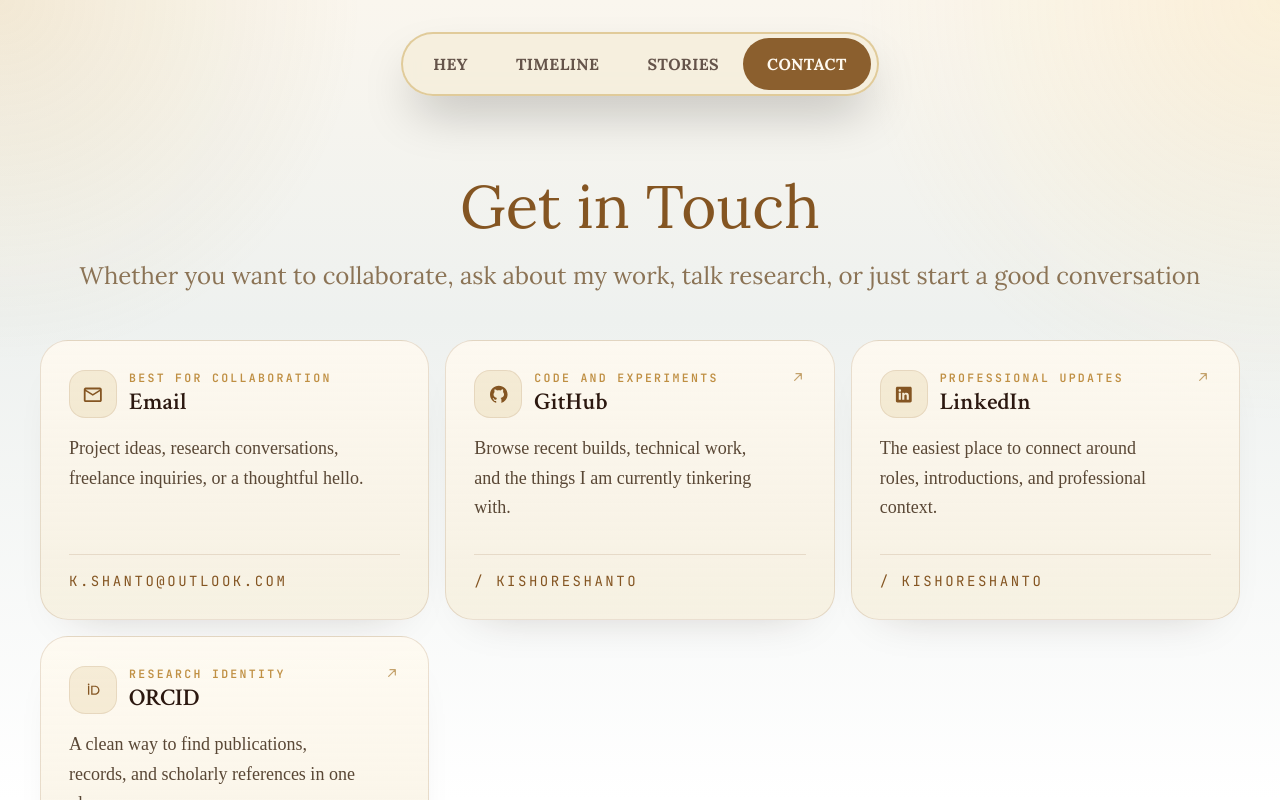
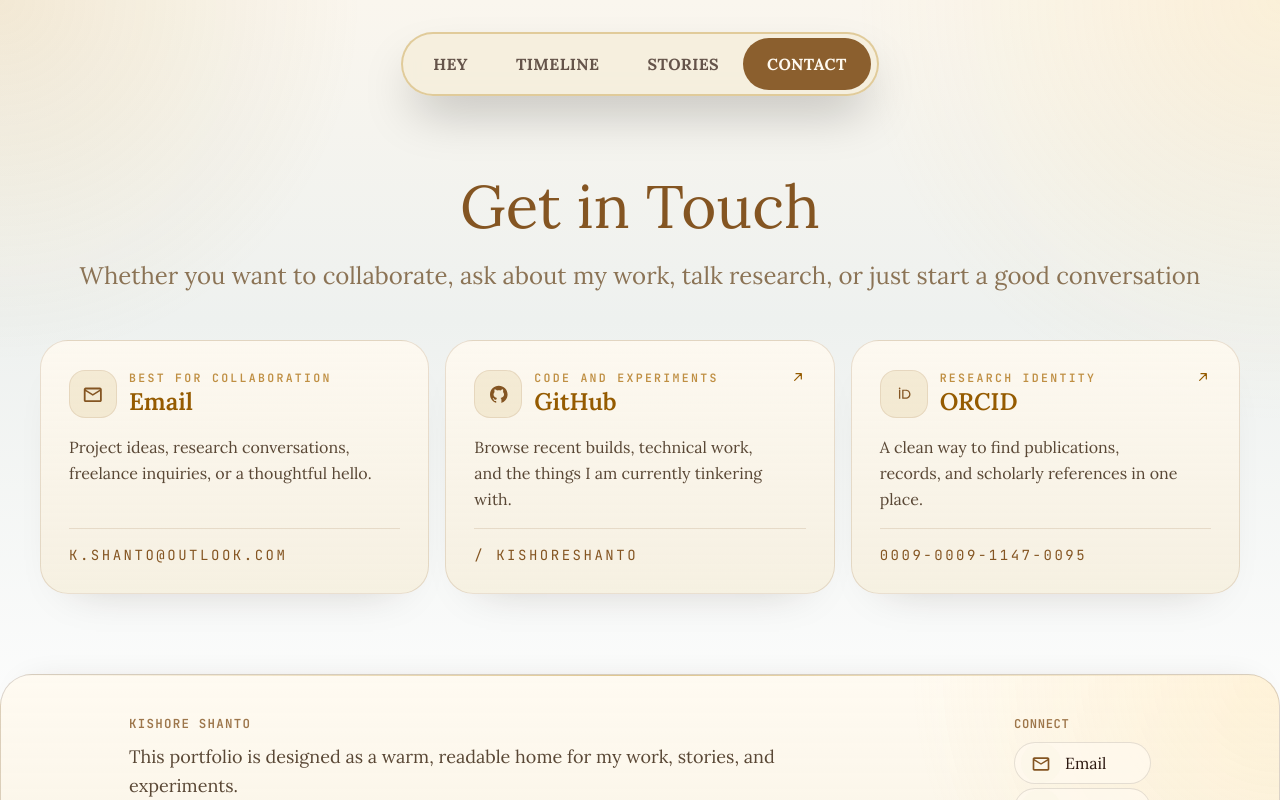
Before and after one commit to kishoreshanto/kishoreshanto, a SvelteKit app: page /contact in a window 1280 px wide. Shown: the top 800 px of the page. Built offline with nearby package versions, Linux system fonts and the light colour scheme.

Commit message:
refactor: comment out LinkedIn card and update styling for contact cards

```diff
--- a/src/routes/contact/+page.svelte
+++ b/src/routes/contact/+page.svelte
@@ -53,18 +53,18 @@
 			description:
 				'Browse recent builds, technical work, and the things I am currently tinkering with.'
 		},
-		{
-			id: 'linkedin',
-			label: 'LinkedIn',
-			value: `/ ${data.linkedin_username}`,
-			href: data.linkedin_url,
-			show: data.show_linkedin,
-			external: true,
-			icon: LinkedInIcon,
-			eyebrow: 'Professional updates',
-			description:
-				'The easiest place to connect around roles, introductions, and professional context.'
-		},
+		// {
+		// 	id: 'linkedin',
+		// 	label: 'LinkedIn',
+		// 	value: `/ ${data.linkedin_username}`,
+		// 	href: data.linkedin_url,
+		// 	show: data.show_linkedin,
+		// 	external: true,
+		// 	icon: LinkedInIcon,
+		// 	eyebrow: 'Professional updates',
+		// 	description:
+		// 		'The easiest place to connect around roles, introductions, and professional context.'
+		// },
 		{
 			id: 'orcid',
 			label: 'ORCID',
@@ -103,13 +103,6 @@
 	];
 
 	const visibleCards = cards.filter((card) => card.show);
-	const conversationTags = ['Research', 'Product ideas', 'Open roles', 'Friendly hello'];
-	const primaryMessage = data.request_do_not_disturb
-		? 'I am usually deep in research blocks, so email is the fastest way to reach me.'
-		: 'I am always happy to hear from kind people building interesting things.';
-	const responseNote = data.request_do_not_disturb
-		? `Quiet hours are usually around ${quietHoursLabel}. Social messages may take longer than email.`
-		: 'I usually reply best when the message has a little context and a clear reason for reaching out.';
 </script>
 
 <main class="mx-5 mb-20 md:container md:mx-auto md:px-10">
@@ -170,18 +163,18 @@
 
 							<div>
 								<p class="contact-card-kicker">{card.eyebrow}</p>
-								<h3 class="font-crimson-text text-2xl font-semibold text-amber-800">
+								<h3 class="font-lora text-2xl font-semibold text-amber-600">
 									{card.label}
 								</h3>
 							</div>
 						</div>
 
-						<p class="font-ivy-text text-lg leading-relaxed text-gray-700">{card.description}</p>
+						<p class="font-lora leading-relaxed text-gray-700">{card.description}</p>
 					</div>
 
 					{#if card.external}
 						<svg
-							class="h-4 w-4 shrink-0 text-amber-600/55 transition-transform duration-200 group-hover:translate-x-0.5 group-hover:-translate-y-0.5 group-hover:text-amber-700"
+							class="h-4 w-4 shrink-0 text-amber-600 transition-transform duration-200 group-hover:translate-x-0.5 group-hover:-translate-y-0.5 group-hover:text-amber-700"
 							fill="none"
 							viewBox="0 0 24 24"
 							stroke="currentColor"
@@ -193,7 +186,7 @@
 					{/if}
 				</div>
 
-				<div class="mt-8 flex items-center justify-between gap-4 border-t border-amber-700/15 pt-4">
+				<div class="mt-4 flex items-center justify-between gap-4 border-t border-amber-700/15 pt-4">
 					<span class="font-mono text-sm tracking-[0.18em] text-amber-700 uppercase"
 						>{card.value}</span
 					>
@@ -222,8 +215,8 @@
 	}
 
 	.contact-card:hover {
-		transform: translateY(-2px);
 		border-color: rgb(132 85 34 / 0.28);
+		background: linear-gradient(180deg, rgba(255, 234, 192, 0.84),rgba(254, 228, 161, 0.72));
 		box-shadow: 0 26px 52px -32px rgb(44 24 16 / 0.32);
 	}
 
```
